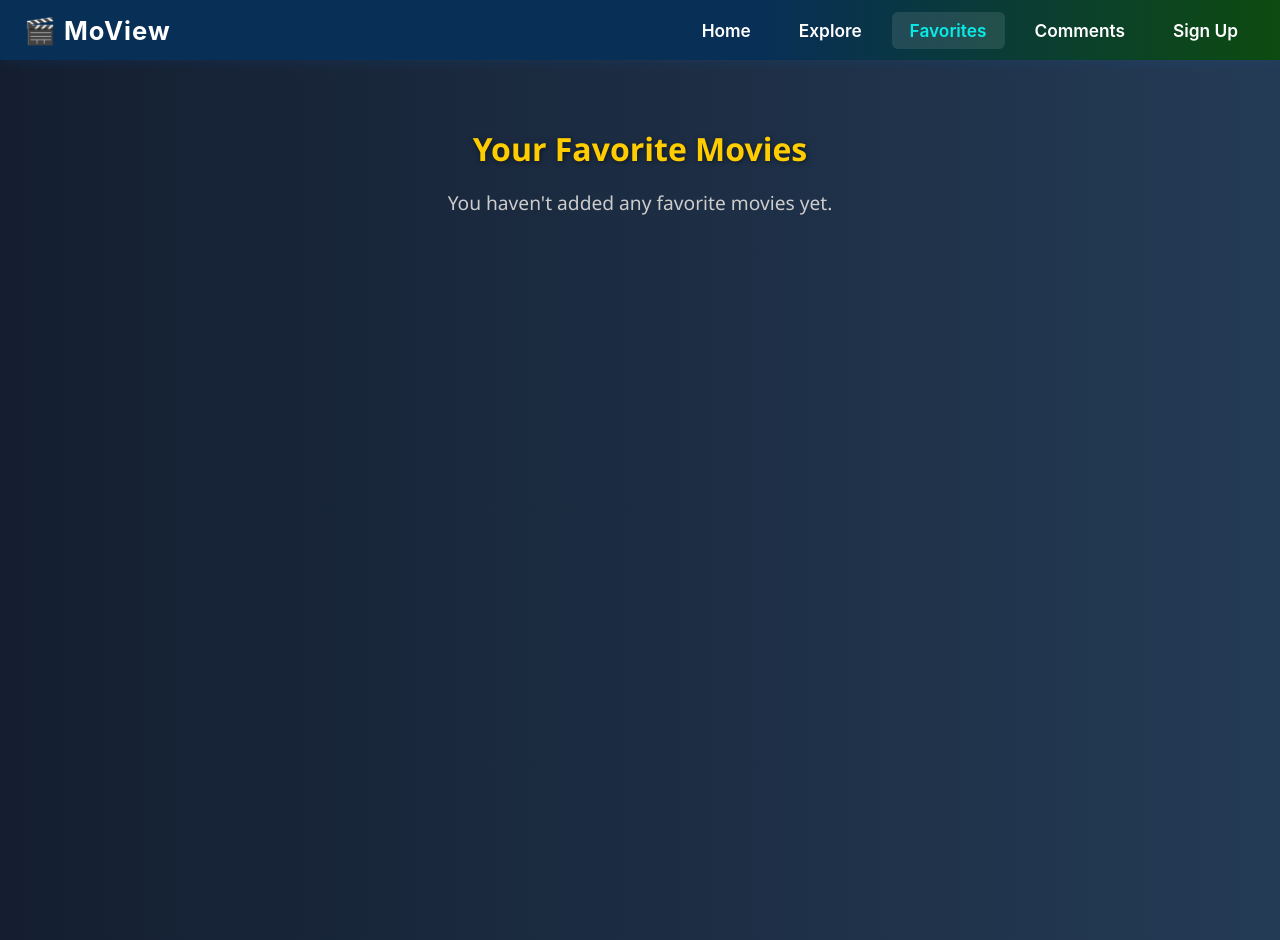
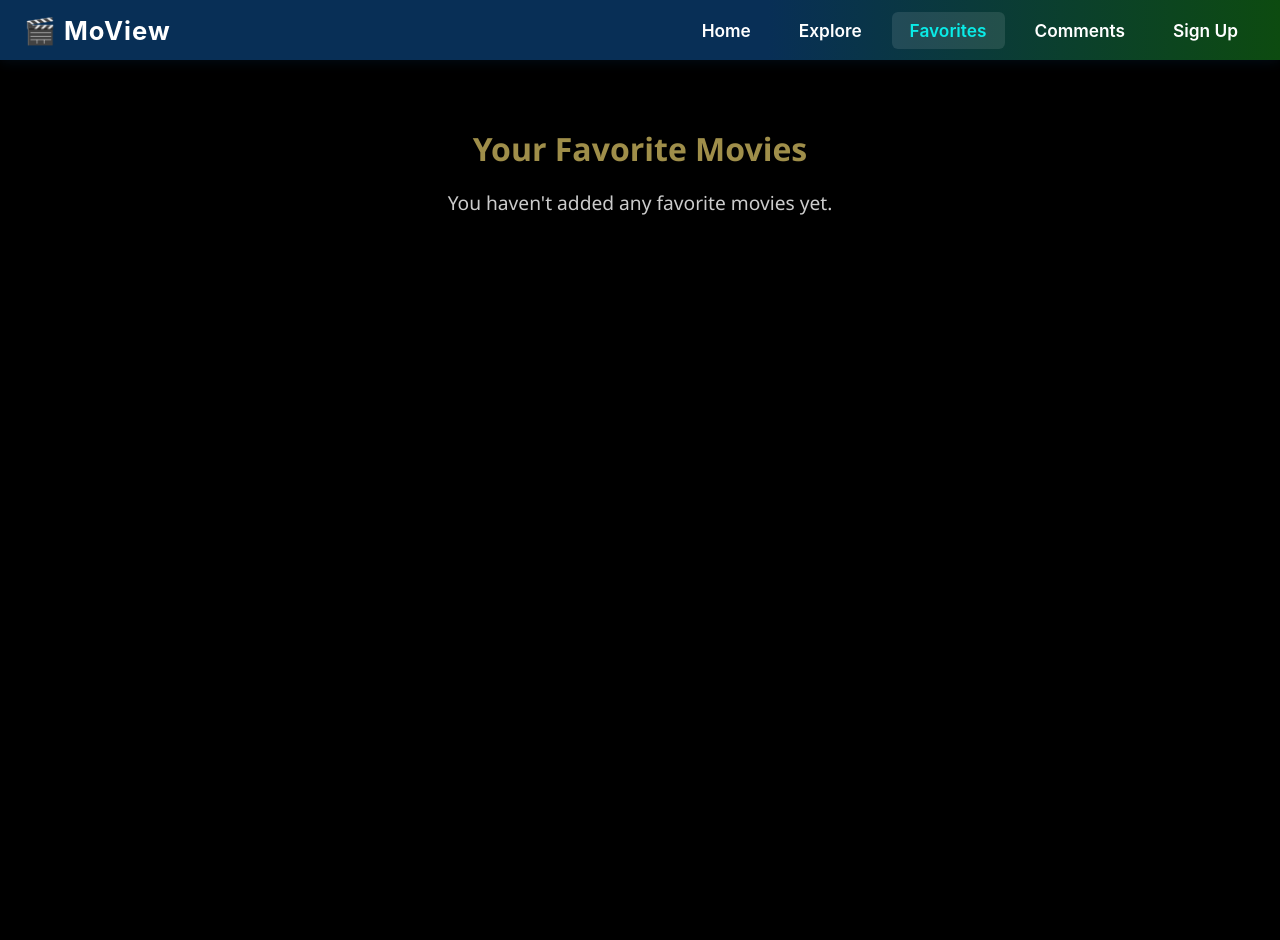
Before and after one commit to Aachal121-code/movie-explorer, a React (Create React App) app: page /favorites in a window 1280 px wide. Built offline with nearby package versions, Linux system fonts and the light colour scheme.

Commit message:
minior css change

```diff
--- a/src/components/FavoritesPage.css
+++ b/src/components/FavoritesPage.css
@@ -1,7 +1,7 @@
 /* Root container */
 .favorite-root {
   padding: 40px 10px;
-  background: linear-gradient(to right, #141e30, #243b55);
+  background: black;
   min-height: 100vh;
   color: white;
   font-family: 'Segoe UI', Tahoma, Geneva, Verdana, sans-serif;
@@ -12,7 +12,7 @@
   font-size: 2rem;
   text-align: center;
   margin-bottom: 32px;
-  color: #ffcc00;
+  color: #9f8e4a;
   text-shadow: 1px 1px 5px rgba(0,0,0,0.5);
 }
 
```
